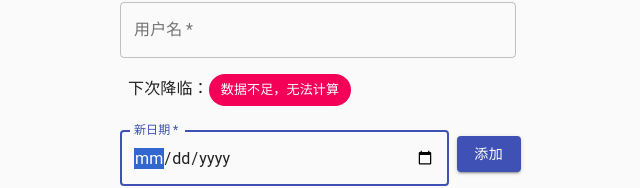
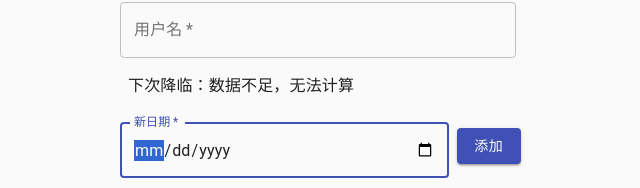
Before and after one commit to kamesama503/aunt, a Next.js app: page / in a window 1280 px wide. Shown: the part 174-362 px from the top of the page, without its empty margins (322-962 px from the left). Built offline with nearby package versions, Linux system fonts and the light colour scheme; no server answers.

Commit message:
Update index.tsx

```diff
--- a/pages/index.tsx
+++ b/pages/index.tsx
@@ -102,8 +102,7 @@ export default function Main() {
           onChange={(event) => setName(event.target.value)}
         />
         <Typography variant="body1" className={classes.text}>
-          下次降临：
-          <Chip color="secondary" label={calcNextDate()} />
+          下次降临：{calcNextDate()}
         </Typography>
         <Grid container spacing={1} justify="center" alignItems="center">
           <Grid item xs={10}>
```
